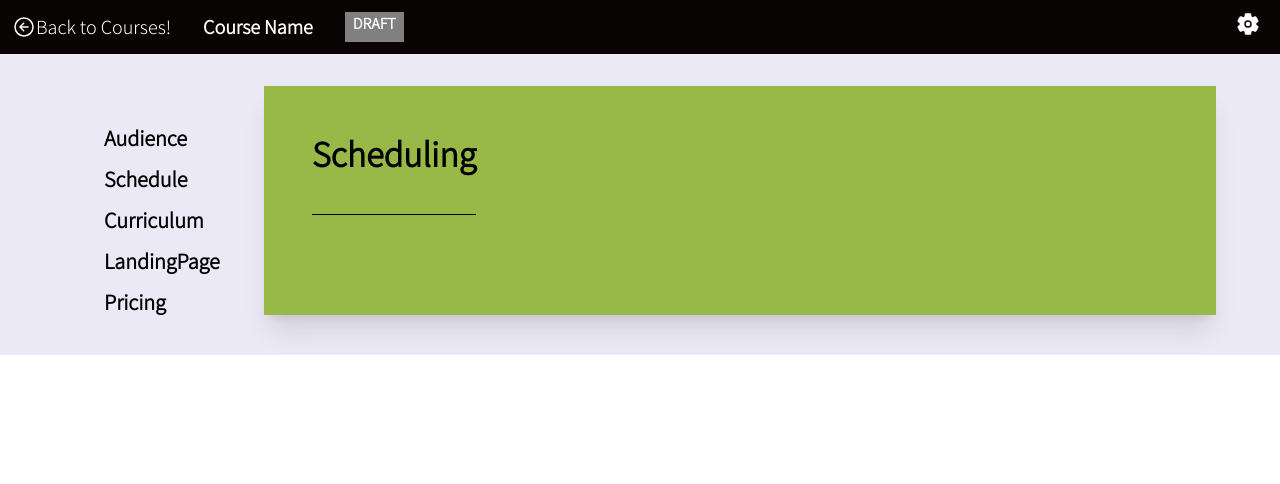
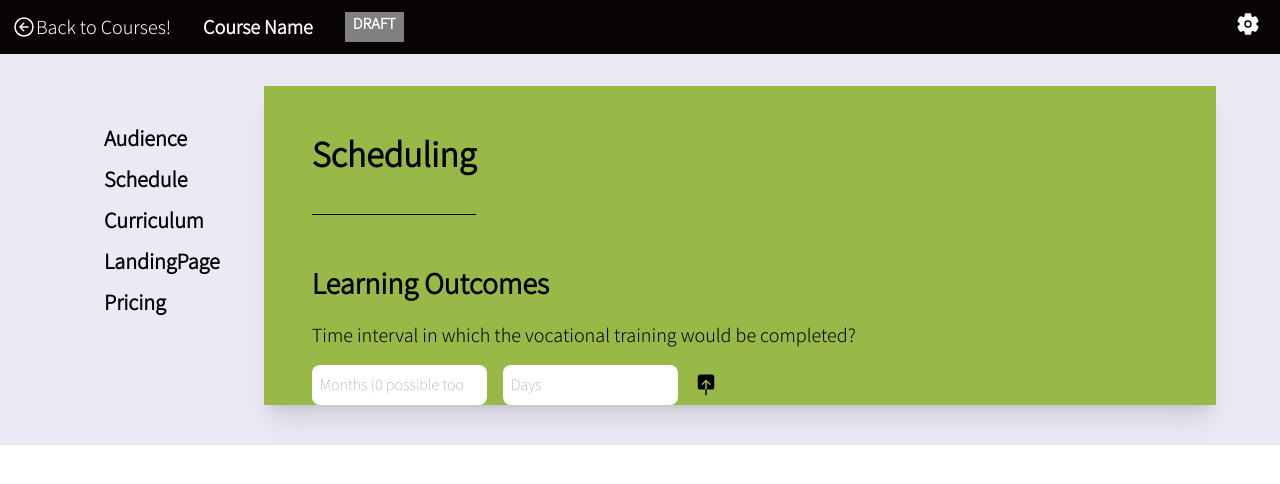
Before and after one commit to ApprenticeEngage/apprentice-mentor-interface, a React (Vite) app: page / in a window 1280 px wide. Shown: the top 484 px of the page. Built offline with nearby package versions, Linux system fonts and the light colour scheme.

Commit message:
course edit page:scheduling: course completion duration complete

```diff
--- a/src/components/CourseEdit/Schedule.tsx
+++ b/src/components/CourseEdit/Schedule.tsx
@@ -1,6 +1,11 @@
-import React from 'react'
+import React, { useState } from "react";
+import { IoPush } from "react-icons/io5";
+import useCourseDifficulty from "../../hooks/courseDiffHook";
 
 const Schedule = () => {
+  const [setMonth, setMonthDuration] = useCourseDifficulty(0, 12);
+  const [setDays, setDaysDuration] = useCourseDifficulty(0, 30);
+
   return (
     <div className="w-full flex flex-col justify-start items-start text-text">
       <div className="p-12 font-bold">
@@ -8,9 +13,33 @@ const Schedule = () => {
         <hr className="h-[3px]" />
       </div>
 
+      {/* Expected Completion Time */}
+      <h1 className="text-3xl mb-5 px-12 font-semibold">Learning Outcomes</h1>
+      <p className="mb-4 text-center text-xl px-12 font-normal">
+        Time interval in which the vocational training would be completed?
+      </p>
+      <div className="flex flex-row w-fit justify-evenly px-12 items-center">
+        <input
+          placeholder="Months (0 possible too)"
+          className="text-accent rounded-lg p-2 grow mr-4"
+          type="number"
+          value={setMonth}
+          onChange={(e) => setMonthDuration(e.target.value)}
+        />
+        <input
+          placeholder="Days"
+          className="text-accent rounded-lg p-2 mr-4 grow"
+          type="number"
+          value={setDays}
+          onChange={(e) => setDaysDuration(e.target.value)}
+        />
 
+        <div className="hover:cursor-pointer">
+          <IoPush size={24} />
+        </div>
+      </div>
     </div>
   );
-}
+};
 
-export default Schedule
+export default Schedule;
```
